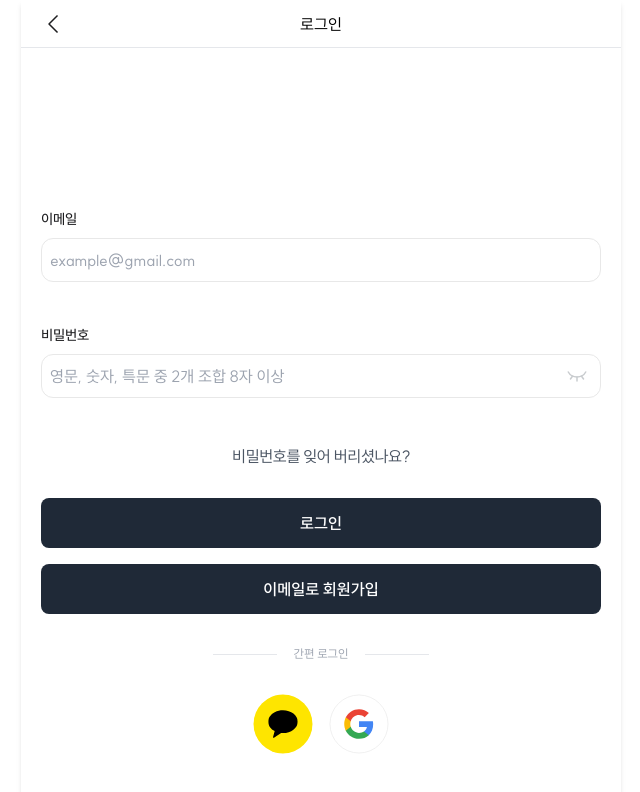
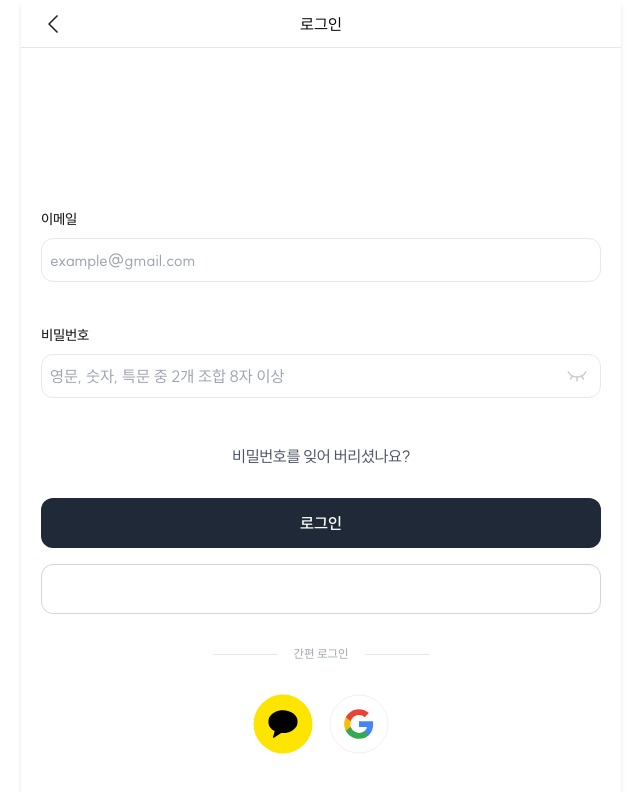
Before and after one commit to TEAM-EMOLE/EMORE-CLIENT, a React (Vite) app: page /login in a window 1280 px wide. Shown: the top 792 px of the page, without its empty margins (319-959 px from the left). Built offline with nearby package versions, Linux system fonts and the light colour scheme.

Commit message:
💄 Design:  이메일로 회원가입 버튼 색 변경

```diff
--- a/src/pages/Login/index.tsx
+++ b/src/pages/Login/index.tsx
@@ -63,13 +63,13 @@ export default function LoginPage() {
             <div className="space-y-4" ref={formRef}>
               <LoginButton
                 onClick={handleSubmit}
-                className="w-full h-12 rounded-lg bg-gray-800 text-white cursor-pointer"
+                className="w-full h-12 rounded-[12px] bg-gray-800 text-white cursor-pointer"
               >
                 로그인
               </LoginButton>
               <SignupButton
                 onClick={handleSubmit}
-                className="w-full h-12 rounded-lg bg-gray-800 text-white cursor-pointer"
+                className="w-full h-12 rounded-[12px] bg-white text-black cursor-pointer border border-gray-300"
               >
                 이메일로 회원가입
               </SignupButton>
```
